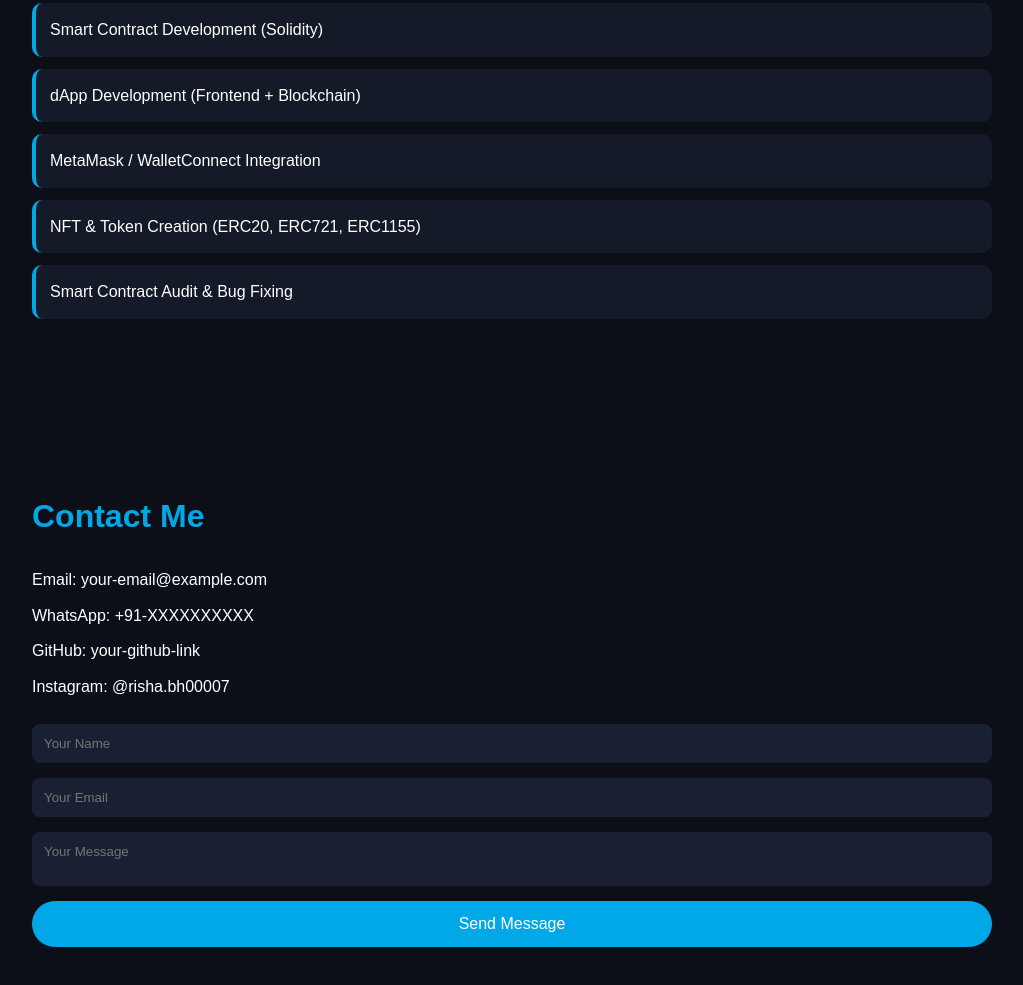
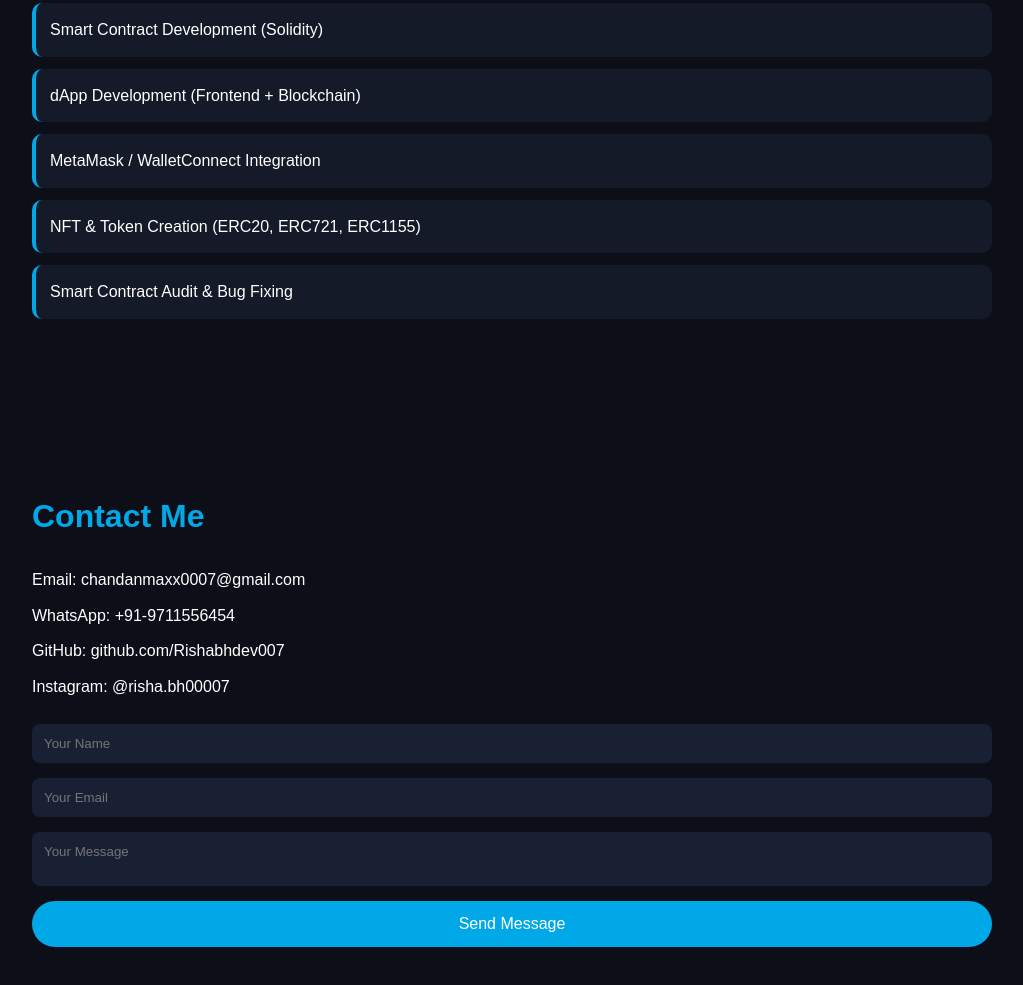
Before and after one commit to Rishabhdev007/chandan-portfolio, a plain HTML site: page index.html in a window 1280 px wide. Shown: the part 1759-2744 px from the top of the page, without its empty margins (128-1151 px from the left). Drawn offline with Linux system fonts and the light colour scheme.

Commit message:
Update project links and contact information

```diff
--- a/index.html
+++ b/index.html
@@ -38,8 +38,9 @@
     <div class="project-card">
       <h3>EventDemo dApp</h3>
       <p>Smart contract with event logging + MetaMask wallet integration.</p>
-      <a href="#" class="project-link">Live Demo</a>
-      <a href="#" class="project-link">GitHub</a>
+
+     <a href="https://rishabhdev007.github.io/EventDemo/" class="project-link" target="_blank">Live Demo</a>
+      <a href="https://github.com/Rishabhdev007/EventDemo" class="project-link" target="_blank">GitHub</a>
     </div>
 
     <div class="project-card">
@@ -72,9 +73,9 @@
   <!-- CONTACT SECTION -->
   <section id="contact" class="section">
     <h2>Contact Me</h2>
-    <p>Email: your-email@example.com</p>
-    <p>WhatsApp: +91-XXXXXXXXXX</p>
-    <p>GitHub: your-github-link</p>
+    <p>Email: chandanmaxx0007@gmail.com</p>
+    <p>WhatsApp: +91-9711556454</p>
+    <p>GitHub: github.com/Rishabhdev007</p>
     <p>Instagram: @risha.bh00007</p>
 
     <form class="contact-form">
```
